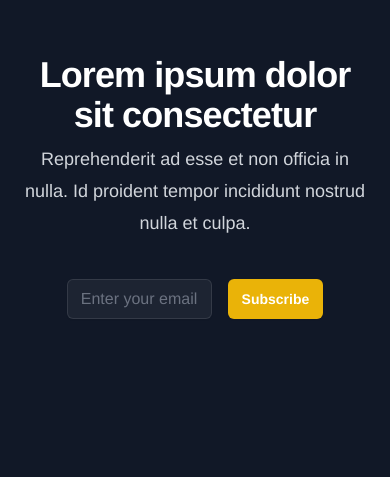
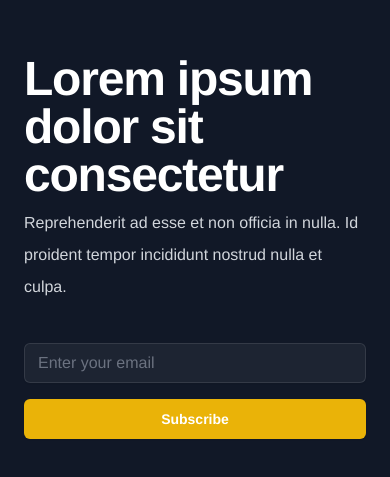
Before and after one commit to benjamin-chavez/finance-newsletter, a SvelteKit app: page / in a window 390 px wide. Shown: the part 129-606 px from the top of the page. Built offline with nearby package versions, Linux system fonts and the light colour scheme.

Commit message:
updated mobile styling to align text left and shrink sub-title font size

```diff
--- a/src/routes/+page.svelte
+++ b/src/routes/+page.svelte
@@ -1,17 +1,21 @@
 <div>
 	<div class="relative isolate px-6 pt-14 lg:px-8">
 		<div class="mx-auto max-w-2xl py-32 sm:py-48">
-			<div class="text-center flex flex-col items-center">
-				<h1 class="text-4xl font-bold tracking-tight text-white sm:text-7xl">
+			<div class="text-start sm:text-center flex flex-col items-center">
+				<h1 class="text-5xl font-bold tracking-tight text-white sm:text-7xl">
 					Lorem ipsum dolor sit consectetur
 				</h1>
-				<p class="mx-auto mt-2 max-w-xl text-center text-lg leading-8 text-gray-300">
+				<p
+					class="mx-auto mt-2 max-w-xl text-start sm:text-center text-md sm:text-lg leading-8 text-gray-300"
+				>
 					Reprehenderit ad esse et non officia in nulla. Id proident tempor incididunt nostrud nulla
 					et culpa.
 				</p>
 
-				<form class="mx-auto mt-10 max-w-xl text-center text-lg leading-8 text-gray-300 w-3/4">
-					<div class="flex gap-x-4">
+				<form
+					class="mx-auto mt-10 max-w-xl text-center text-lg leading-8 text-gray-300 w-full sm:w-3/4"
+				>
+					<div class="flex flex-col sm:flex-row gap-4">
 						<label for="email-address" class="sr-only">Email address</label>
 						<input
 							id="email-address"
```
